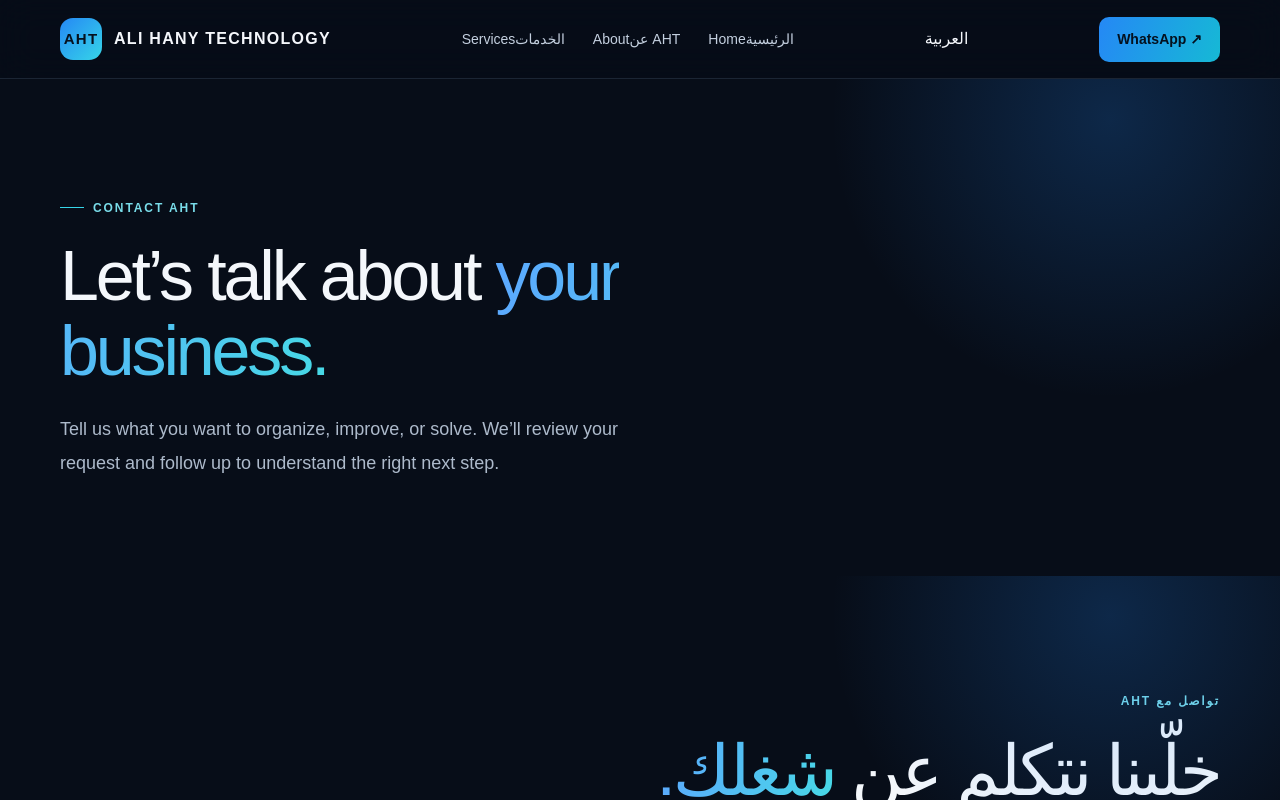
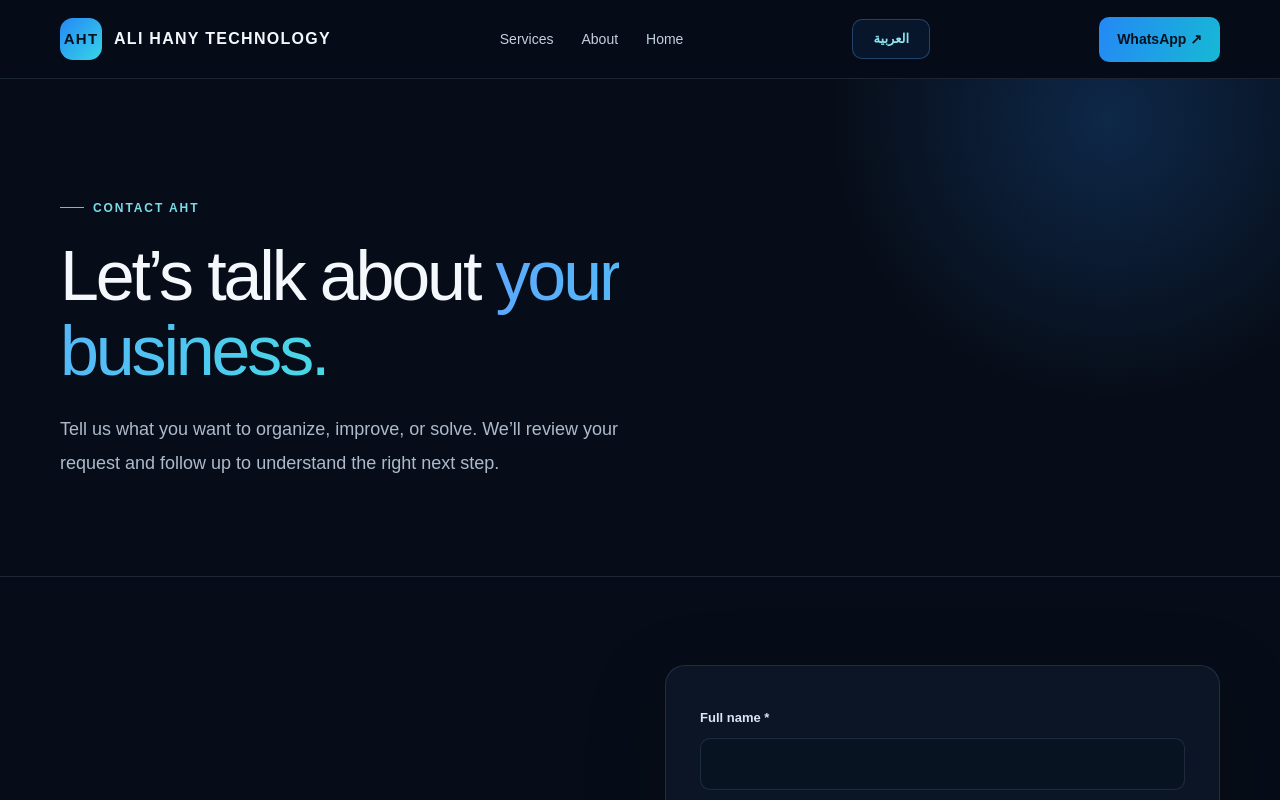
Before and after one commit to secretzoneoffical-collab/ahttechnology-website, a Next.js app: page /contact in a window 1280 px wide. Shown: the top 800 px of the page. Built offline with nearby package versions, Linux system fonts and the light colour scheme.

Commit message:
Add locale-aware visibility and language toggle styling

```diff
--- a/app/globals.css
+++ b/app/globals.css
@@ -287,3 +287,22 @@ button, a { -webkit-tap-highlight-color: transparent; }
 .admin-user-access-form .button-primary { padding: 7px 10px; font-size: 11px; }
 .admin-readonly { color: var(--muted); font-size: 11px; }
 @media (max-width: 700px) { .admin-user-access-form { grid-template-columns: 1fr; min-width: 130px; } }
+
+/* Persistent bilingual website language switch */
+[data-site-locale="en"] [data-locale="ar"],
+[data-site-locale="ar"] [data-locale="en"] { display: none !important; }
+[data-site-locale="en"] [data-locale="en"] { direction: ltr; }
+[data-site-locale="ar"] [data-locale="ar"] { direction: rtl; }
+.language-switcher {
+  display: inline-flex; align-items: center; justify-content: center;
+  min-width: 78px; min-height: 40px; padding: 8px 13px;
+  border: 1px solid rgba(91,165,245,.32); border-radius: 10px;
+  background: rgba(37,136,245,.09); color: #8de4ee;
+  font: inherit; font-size: 13px; font-weight: 800; cursor: pointer;
+  white-space: nowrap; transition: background .2s ease, border-color .2s ease;
+}
+.language-switcher:hover { background: rgba(37,136,245,.18); border-color: var(--cyan); }
+[data-site-locale="ar"] .site-header .nav { direction: rtl; }
+[data-site-locale="en"] .site-header .nav { direction: ltr; }
+[data-site-locale="ar"] .nav-links { direction: rtl; }
+[data-site-locale="en"] .nav-links { direction: ltr; }
```
